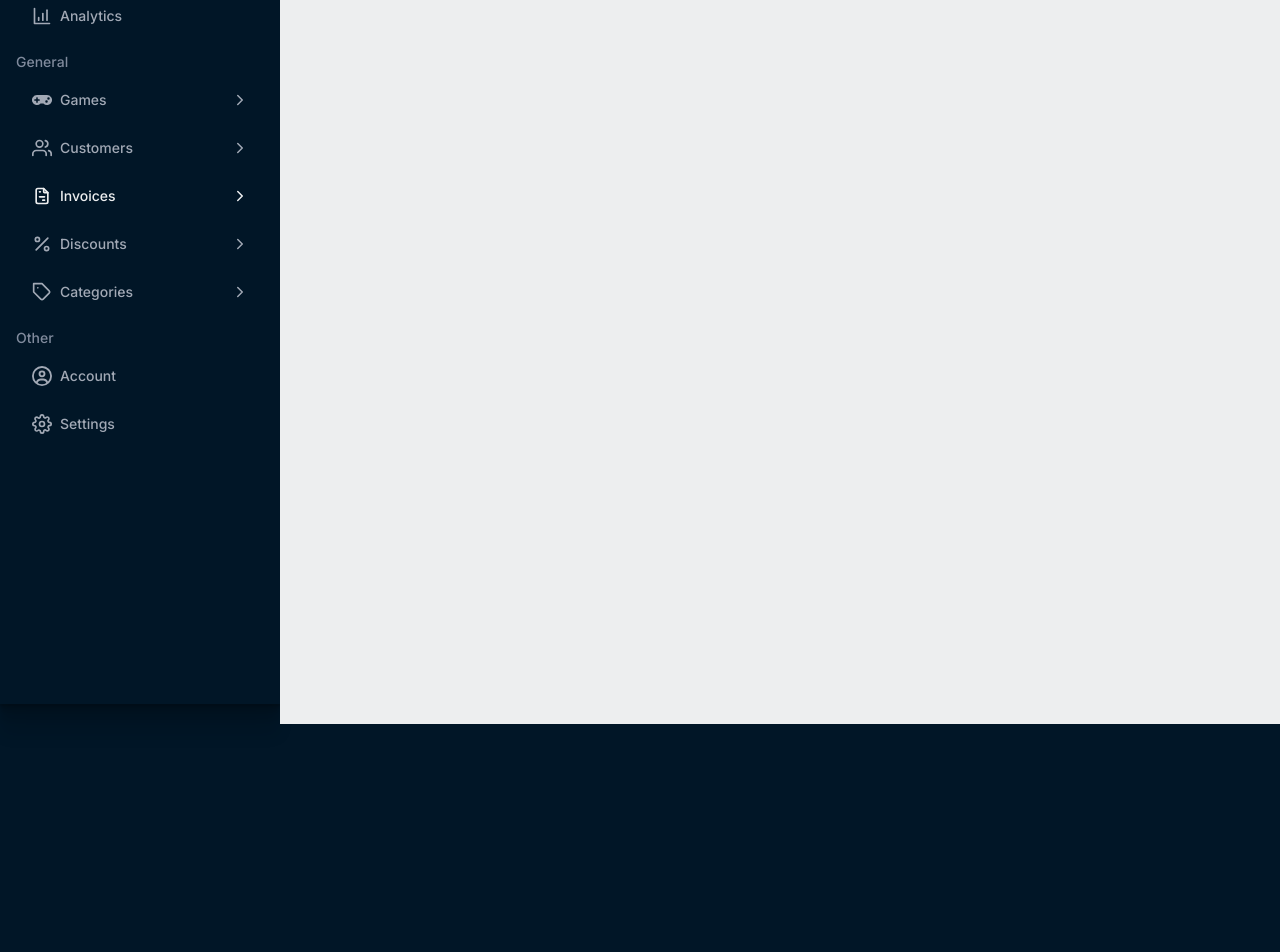
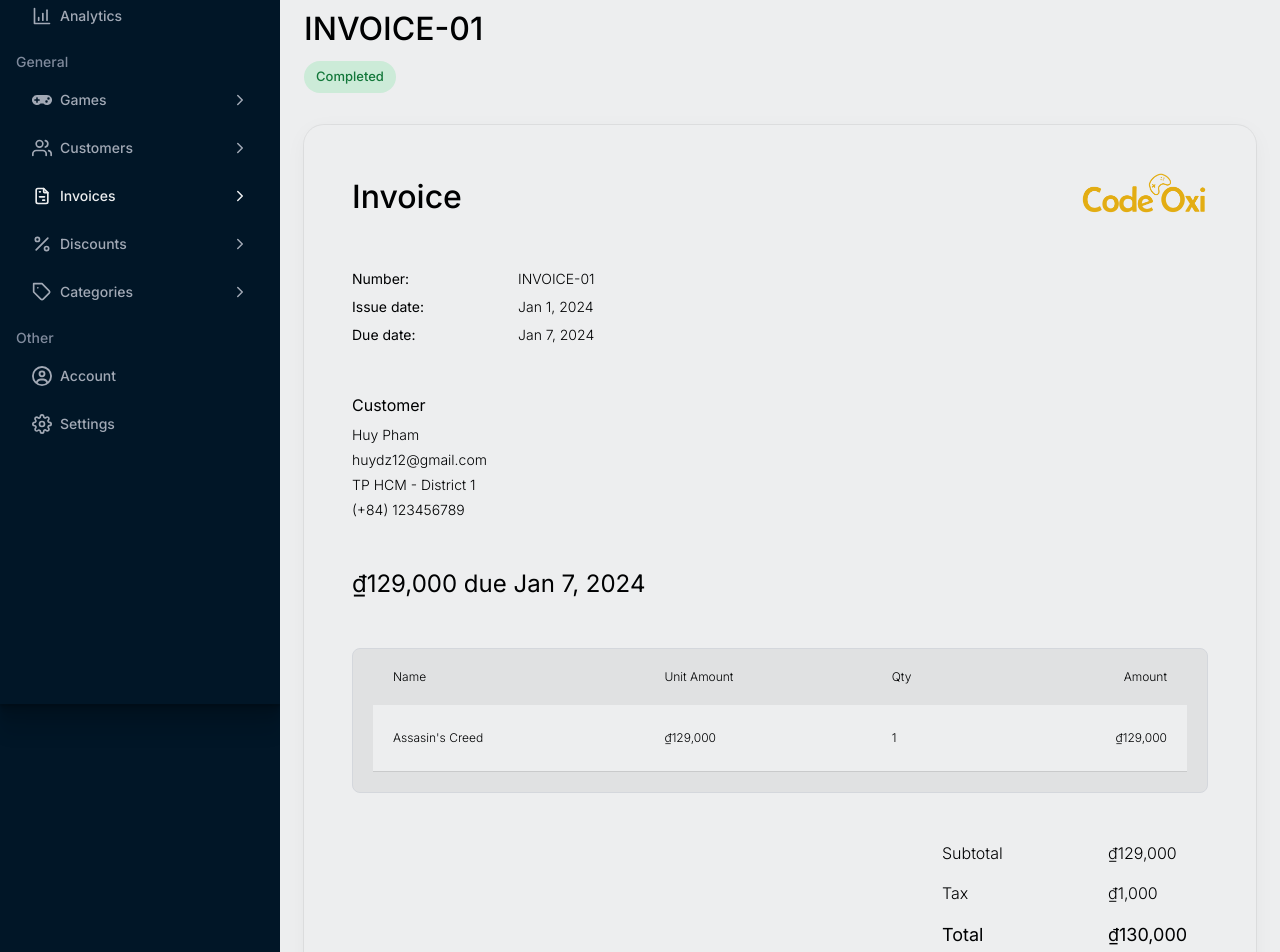
Before and after one commit to Blur2311/Game-Maketplace, a React (Vite) app: page /admin/invoice/detail/1 in a window 1280 px wide. Shown: the part 160-1112 px from the top of the page. Before the commit the page ends 941 px from the top, so only its background shows below. Built offline with nearby package versions, Linux system fonts and the light colour scheme.

Commit message:
feat: complete UI for Customer Management and Invoice Management

```diff
--- a/src/layout/AdminPage/Admin.css
+++ b/src/layout/AdminPage/Admin.css
@@ -8,3 +8,6 @@
 .custom-sidebar .p-sidebar-content {
   padding: 0;
 }
+.custom-calendar-admin .p-button:focus {
+  box-shadow: none;
+}
--- a/src/layout/AdminPage/InvoiceManagePage/InvoiceDetail.tsx
+++ b/src/layout/AdminPage/InvoiceManagePage/InvoiceDetail.tsx
@@ -1,3 +1,142 @@
+import { useState } from "react";
+import { TiArrowLeft } from "react-icons/ti";
+import { NavLink } from "react-router-dom";
+import {
+  formatCurrency,
+  formatDateFromLocalDate,
+} from "../../../utils/OtherUtils";
+import { InvoiceDetailRow } from "./components/InvoiceDetailRow";
+
 export const InvoiceDetail = () => {
-  return <></>;
+  const [status] = useState(true);
+
+  return (
+    <>
+      <div className="">
+        <div className="mb-8 flex flex-col gap-6">
+          <NavLink
+            to={"/admin/invoice/list"}
+            className="flex items-center gap-2 text-sm hover:underline"
+          >
+            <TiArrowLeft className="text-xl" />
+            Invoices
+          </NavLink>
+          <div className="flex flex-col gap-2">
+            <h3 className="text-[32px] font-medium">INVOICE-01</h3>
+            <div className="flex">
+              <div
+                className={`flex h-8 items-center justify-center rounded-full px-3 text-[13px] font-medium ${status != null ? (status ? "bg-green-100 text-green-700" : "bg-red-100 text-red-700") : "bg-yellow-100 text-yellow-700"}`}
+              >
+                <span>
+                  {status != null
+                    ? status
+                      ? "Completed"
+                      : "Refunded"
+                    : "Pending"}
+                </span>
+              </div>
+            </div>
+          </div>
+        </div>
+        <div className="rounded-[20px] p-12 shadow-adminBoxshadow">
+          <div className="flex flex-col gap-12">
+            <div className="flex items-start gap-6">
+              <h6 className="flex-1 text-[32px] font-medium">Invoice</h6>
+              <div className="">
+                <img src="/logo.png" alt="" className="h-[40px]" />
+              </div>
+            </div>
+
+            <div className="flex flex-1 flex-col gap-2">
+              <div className="flex gap-4">
+                <div className="flex-none basis-[150px] text-sm">Number:</div>
+                <div className="text-sm font-light">INVOICE-01</div>
+              </div>
+              <div className="flex gap-4">
+                <div className="flex-none basis-[150px] text-sm">
+                  Issue date:
+                </div>
+                <div className="text-sm font-light">
+                  {formatDateFromLocalDate("2024-01-01")}
+                </div>
+              </div>
+              <div className="flex gap-4">
+                <div className="flex-none basis-[150px] text-sm">Due date:</div>
+                <div className="text-sm font-light">
+                  {formatDateFromLocalDate("2024-01-07")}
+                </div>
+              </div>
+            </div>
+
+            <div className="flex flex-1 flex-col gap-2">
+              <h6 className="">Customer</h6>
+              <div className="space-y-[5px] text-sm font-light">
+                <p>Huy Pham</p>
+                <p> huydz12@gmail.com</p>
+                <p>TP HCM - District 1</p>
+                <p>(+84) 123456789</p>
+              </div>
+            </div>
+
+            <p className="text-2xl">
+              {formatCurrency(129000)} due{" "}
+              {formatDateFromLocalDate("2024-01-07")}
+            </p>
+
+            <div className="rounded-lg border bg-[#F2F2F2] px-5 pb-5">
+              <div className="overflow-x-scroll">
+                <table className="w-full rounded-xl">
+                  <thead>
+                    <tr className="text-left">
+                      <th className="p-5 text-xs font-light">Name</th>
+                      <th className="p-5 text-xs font-light">Unit Amount</th>
+                      <th className="p-5 text-xs font-light">Qty</th>
+                      <th className="p-5 text-right text-xs font-light">
+                        Amount
+                      </th>
+                    </tr>
+                  </thead>
+                  <tbody>
+                    <InvoiceDetailRow
+                      item={"Assasin's Creed"}
+                      unitAmount={129000}
+                      qty={1}
+                    />
+                  </tbody>
+                </table>
+              </div>
+            </div>
+
+            <div className="flex flex-col gap-4">
+              <div className="flex items-center justify-end gap-4 font-light">
+                <div className="flex-none basis-[150px]">Subtotal</div>
+                <div className="flex-none basis-[100px]">
+                  {formatCurrency(129000)}
+                </div>
+              </div>
+              <div className="flex items-center justify-end gap-4 font-light">
+                <div className="flex-none basis-[150px]">Tax</div>
+                <div className="flex-none basis-[100px]">
+                  {formatCurrency(1000)}
+                </div>
+              </div>
+              <div className="flex items-center justify-end gap-4 text-lg">
+                <div className="flex-none basis-[150px]">Total</div>
+                <div className="flex-none basis-[100px]">
+                  {formatCurrency(130000)}
+                </div>
+              </div>
+            </div>
+
+            <div className="flex flex-col gap-2">
+              <h6 className="text-lg">Notes</h6>
+              <p className="text-sm font-light text-textSecond">
+                Please review the details carefully before making the payment.
+              </p>
+            </div>
+          </div>
+        </div>
+      </div>
+    </>
+  );
 };
--- a/src/layout/AdminPage/InvoiceManagePage/InvoiceList.tsx
+++ b/src/layout/AdminPage/InvoiceManagePage/InvoiceList.tsx
@@ -7,6 +7,8 @@ import { formatCurrency } from "../../../utils/OtherUtils";
 import { TbCheck, TbClockHour3, TbInvoice } from "react-icons/tb";
 import { Dropdown } from "primereact/dropdown";
 import { InvoiceRow } from "./components/InvoiceRow";
+import { MultiSelect } from "primereact/multiselect";
+import { Calendar } from "primereact/calendar";
 
 export const InvoiceList = () => {
   const [first, setFirst] = useState(0);
@@ -14,11 +16,21 @@ export const InvoiceList = () => {
   const [totalRecords, setTotalRecords] = useState(0);
   const [searchTerm, setSearchTerm] = useState("");
   const [selectedOption, setSelectedOption] = useState<any | null>("oldest");
+  const [fromDate, setFromDate] = useState<Date | null>(null);
+  const [toDate, setToDate] = useState<Date | null>(null);
 
   const options: any[] = [
     { label: "Oldest", value: "oldest" },
     { label: "Newest", value: "newest" },
   ];
+
+  const handleFromDateChange = (e: { value: Date | null | undefined }) => {
+    setFromDate(e.value || null); // Sets to null if value is undefined
+  };
+
+  const handleToDateChange = (e: { value: Date | null | undefined }) => {
+    setToDate(e.value || null); // Sets to null if value is undefined
+  };
 
   const onPageChange = (event: any) => {
     setFirst(event.first);
@@ -30,7 +42,6 @@ export const InvoiceList = () => {
       <div className="flex flex-col gap-8">
         <div className="flex items-start justify-between gap-6">
           <h3 className="text-[32px] font-medium">Invoices</h3>
-          <RightSideButton Icon={MdAddBox} link={"/admin/customer/create"} />
         </div>
 
         <div className="grid grid-cols-12 gap-8">
@@ -92,15 +103,67 @@ export const InvoiceList = () => {
         <div className="">
           <div className="grid grid-cols-12 gap-8">
             <div className="col-span-12 md:col-span-4">
-              <div className="rounded-[20px] px-6 py-4 shadow-adminBoxshadow">
-                <div className="flex">
+              <div className="rounded-[20px] px-6 pb-8 pt-4 shadow-adminBoxshadow">
+                <div className="flex flex-col gap-6">
+                  <h6 className="text-2xl font-medium">Filters</h6>
+
+                  <div className="">
                     <div className="relative w-full rounded-lg border border-gray150 bg-transparent hover:border-black">
                       <i className="pi pi-search absolute left-3 top-1/2 -translate-y-1/2 transform text-gray100"></i>
                       <InputText
-                      placeholder="Search"
+                        placeholder="Search invoice ID"
                         className="w-full bg-transparent py-[17px] pl-10 pr-3 text-sm text-black focus:ring-0"
                         value={searchTerm}
                         // onChange={handleSearchChange}
+                      />
+                    </div>
+                  </div>
+
+                  <div className="">
+                    <MultiSelect
+                      // value={selectedStatus}
+                      // onChange={(e) => setSelectedStatus(e.value)}
+                      // options={status}
+                      optionLabel="name"
+                      placeholder="Select Status"
+                      maxSelectedLabels={3}
+                      className="w-full rounded-lg border border-gray150 px-4 py-2 font-inter text-sm shadow-adminInputShadow"
+                      itemClassName="!font-inter"
+                    />
+                  </div>
+
+                  <div className="">
+                    <div className="relative w-full rounded-lg border border-gray150 bg-transparent hover:border-black">
+                      <i className="pi pi-search absolute left-3 top-1/2 -translate-y-1/2 transform text-gray100"></i>
+                      <InputText
+                        placeholder="Search customer"
+                        className="w-full bg-transparent py-[17px] pl-10 pr-3 text-sm text-black focus:ring-0"
+                        value={searchTerm}
+                        // onChange={handleSearchChange}
+                      />
+                    </div>
+                  </div>
+
+                  <div>
+                    <Calendar
+                      value={fromDate}
+                      onChange={handleFromDateChange}
+                      dateFormat="MM dd, yy"
+                      showIcon
+                      className="custom-calendar-admin h-[54px] w-full rounded-lg border border-gray150 px-4 py-2 font-inter text-sm shadow-adminInputShadow"
+                      inputClassName="shadow-none"
+                      placeholder="To"
+                    />
+                  </div>
+                  <div>
+                    <Calendar
+                      value={toDate}
+                      onChange={handleToDateChange}
+                      dateFormat="MM dd, yy"
+                      showIcon
+                      className="custom-calendar-admin h-[54px] w-full rounded-lg border border-gray150 px-4 py-2 font-inter text-sm shadow-adminInputShadow"
+                      inputClassName="shadow-none"
+                      placeholder="From"
                     />
                   </div>
                 </div>
--- /dev/null
+++ b/src/layout/AdminPage/InvoiceManagePage/components/InvoiceDetailRow.tsx
@@ -0,0 +1,26 @@
+import { formatCurrency } from "../../../../utils/OtherUtils";
+
+type InvoiceDetailRowProps = {
+  item: string;
+  unitAmount: number;
+  qty: number;
+};
+
+export const InvoiceDetailRow: React.FC<InvoiceDetailRowProps> = ({
+  item,
+  unitAmount,
+  qty,
+}) => {
+  return (
+    <>
+      <tr className="border-b border-borderRow bg-white text-xs font-light">
+        <td className={`px-5 py-[25px]`}>{item}</td>
+        <td className={`px-5 py-[25px]`}>{formatCurrency(unitAmount)}</td>
+        <td className={`px-5 py-[25px]`}>{qty}</td>
+        <td className={`px-5 py-[25px] text-right`}>
+          {formatCurrency(unitAmount * qty)}
+        </td>
+      </tr>
+    </>
+  );
+};
--- a/src/layout/AdminPage/components/AdminSidebar.tsx
+++ b/src/layout/AdminPage/components/AdminSidebar.tsx
@@ -95,8 +95,7 @@ export const AdminSidebar: React.FC<AdminSidebarProps> = ({ onLinkClick }) => {
                       names={"Invoices"}
                       name={"Invoice"}
                       listLink={"/admin/invoice/list"}
-                      createLink={"/admin/invoice/create"}
-                      detailLink={"/admin/invoice/detail"}
+                      detailLink={"/admin/invoice/detail/1"}
                       location={"/admin/invoice"}
                       onLinkClick={onLinkClick}
                     />
@@ -108,7 +107,7 @@ export const AdminSidebar: React.FC<AdminSidebarProps> = ({ onLinkClick }) => {
                       name={"Discount"}
                       listLink={"/admin/discount/list"}
                       createLink={"/admin/discount/create"}
-                      detailLink={"/admin/discount/detail"}
+                      detailLink={"/admin/discount/detail/1"}
                       location={"/admin/discount"}
                       onLinkClick={onLinkClick}
                     />
--- a/src/layout/AdminPage/components/CustomSidebar.tsx
+++ b/src/layout/AdminPage/components/CustomSidebar.tsx
@@ -7,7 +7,7 @@ type CustomSidebarProps = {
   name: string;
   names: string;
   listLink: string;
-  createLink: string;
+  createLink?: string;
   detailLink: string;
   location: string;
   onLinkClick: () => void;
@@ -69,6 +69,7 @@ export const CustomSidebar: React.FC<CustomSidebarProps> = (props) => {
                   )}
                 </NavLink>
               </li>
+              {props.createLink && (
                 <li className="relative">
                   <NavLink
                     to={props.createLink}
@@ -93,6 +94,7 @@ export const CustomSidebar: React.FC<CustomSidebarProps> = (props) => {
                     )}
                   </NavLink>
                 </li>
+              )}
 
               <li className="relative">
                 <NavLink
```
Lines whose indentation alone changed are shown as unchanged.
